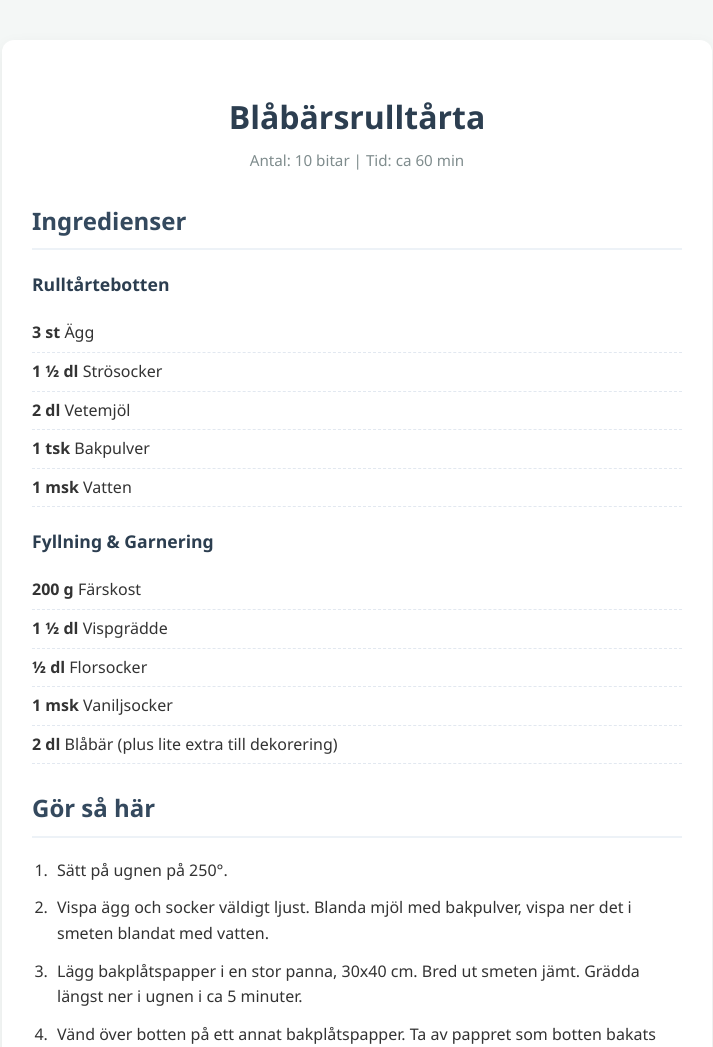
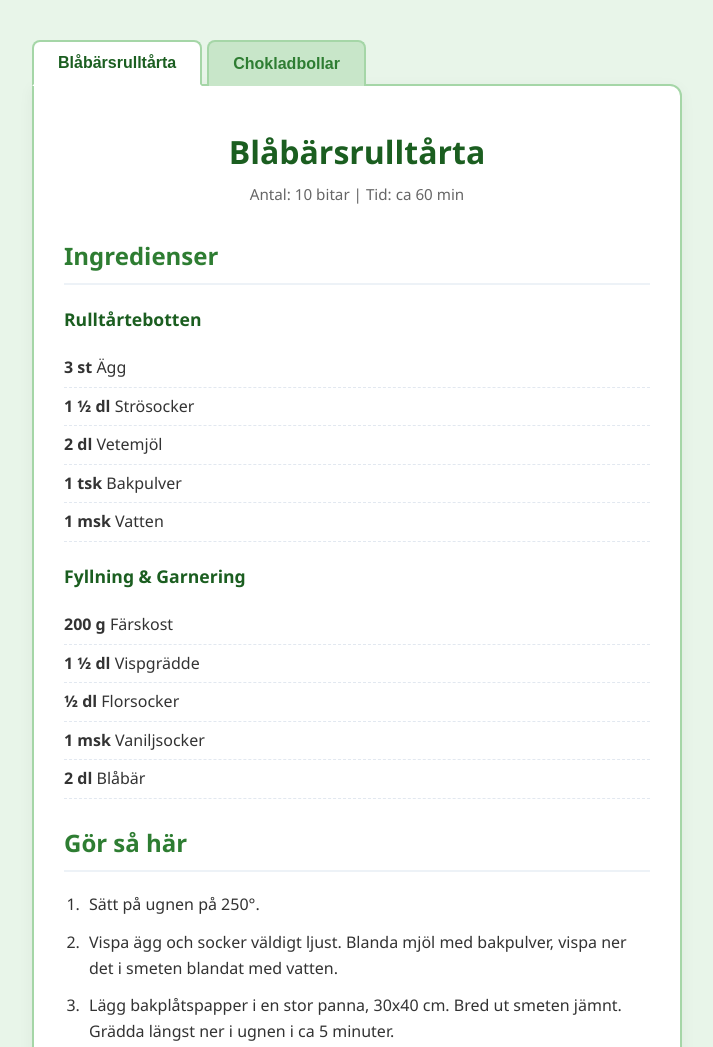
Before and after one commit to Coderwb/recept, a plain HTML site: page index.html in a window 1280 px wide. Shown: the top 1047 px of the page, without its empty margins (283-996 px from the left). Drawn offline with Linux system fonts and the light colour scheme.

Commit message:
Update recipe titles and styles in index.html

```diff
--- a/index.html
+++ b/index.html
@@ -3,43 +3,79 @@
 <head>
     <meta charset="UTF-8">
     <meta name="viewport" content="width=device-width, initial-scale=1.0">
-    <title>Blåbärsrulltårta - Recept</title>
+    <title>Mina Recept</title>
     <style>
         body {
             font-family: 'Segoe UI', Tahoma, Geneva, Verdana, sans-serif;
             line-height: 1.6;
-            background-color: #f4f7f6;
+            background-color: #e8f5e9; /* Ljusgrön bakgrund */
             color: #333;
             margin: 0;
             padding: 20px;
         }
+        .recipe-container {
+            max-width: 650px;
+            margin: 20px auto;
+        }
+        /* Flik-knappar */
+        .tabs {
+            display: flex;
+            gap: 5px;
+            margin-bottom: -2px;
+        }
+        .tab-button {
+            padding: 12px 24px;
+            cursor: pointer;
+            background: #c8e6c9;
+            border: 2px solid #a5d6a7;
+            border-bottom: none;
+            border-radius: 8px 8px 0 0;
+            font-weight: bold;
+            color: #2e7d32;
+            font-size: 1rem;
+            transition: background 0.2s;
+        }
+        .tab-button:hover {
+            background: #a5d6a7;
+        }
+        .tab-button.active {
+            background: #fff;
+            border-color: #a5d6a7;
+            border-bottom: 2px solid #fff;
+            color: #1b5e20;
+        }
+        /* Receptkortet */
         .recipe-card {
-            max-width: 650px;
             background: #fff;
-            margin: 20px auto;
             padding: 30px;
-            border-radius: 12px;
+            border-radius: 0 12px 12px 12px;
+            border: 2px solid #a5d6a7;
             box-shadow: 0 4px 15px rgba(0,0,0,0.05);
+            display: none; /* Döljer alla kort som standard */
+        }
+        .recipe-card.active {
+            display: block; /* Visar det aktiva kortet */
         }
         h1 {
-            color: #2c3e50;
+            color: #1b5e20;
             text-align: center;
+            margin-top: 10px;
             margin-bottom: 5px;
         }
         .meta-info {
             text-align: center;
-            color: #7f8c8d;
+            color: #666;
             font-size: 0.95rem;
             margin-bottom: 30px;
         }
         h2 {
             border-bottom: 2px solid #edf2f7;
             padding-bottom: 8px;
-            color: #34495e;
+            color: #2e7d32;
             margin-top: 25px;
         }
         h3 {
-            color: #2c3e50;
+            color: #1b5e20;
             font-size: 1.1rem;
             margin-bottom: 5px;
         }
@@ -65,12 +101,19 @@
 </head>
 <body>
 
-    <div class="recipe-card">
+<div class="recipe-container">
+    <!-- Flikarna man klickar på -->
+    <div class="tabs">
+        <button class="tab-button active" onclick="openRecipe(event, 'rulltarta')">Blåbärsrulltårta</button>
+        <button class="tab-button" onclick="openRecipe(event, 'chokladbollar')">Chokladbollar</button>
+    </div>
+
+    <!-- RECEPT 1: BLÅBÄRSRULLTÅRTA -->
+    <div id="rulltarta" class="recipe-card active">
         <h1>Blåbärsrulltårta</h1>
         <div class="meta-info">Antal: 10 bitar | Tid: ca 60 min</div>
 
         <h2>Ingredienser</h2>
-
         <div class="section">
             <h3>Rulltårtebotten</h3>
             <ul>
@@ -81,7 +124,6 @@
                 <li><strong>1 msk</strong> Vatten</li>
             </ul>
         </div>
-
         <div class="section">
             <h3>Fyllning & Garnering</h3>
             <ul>
@@ -89,7 +131,7 @@
                 <li><strong>1 ½ dl</strong> Vispgrädde</li>
                 <li><strong>½ dl</strong> Florsocker</li>
                 <li><strong>1 msk</strong> Vaniljsocker</li>
-                <li><strong>2 dl</strong> Blåbär (plus lite extra till dekorering)</li>
+                <li><strong>2 dl</strong> Blåbär</li>
             </ul>
         </div>
 
@@ -97,13 +139,63 @@
         <ol>
             <li>Sätt på ugnen på 250°.</li>
             <li>Vispa ägg och socker väldigt ljust. Blanda mjöl med bakpulver, vispa ner det i smeten blandat med vatten.</li>
-            <li>Lägg bakplåtspapper i en stor panna, 30x40 cm. Bred ut smeten jämt. Grädda längst ner i ugnen i ca 5 minuter.</li>
+            <li>Lägg bakplåtspapper i en stor panna, 30x40 cm. Bred ut smeten jämnt. Grädda längst ner i ugnen i ca 5 minuter.</li>
             <li>Vänd över botten på ett annat bakplåtspapper. Ta av pappret som botten bakats på, låt den svalna under en handduk.</li>
             <li>Blanda färskost, vispgrädde, florsocker och vaniljsocker i en bunke. Vispa väldigt fluffigt.</li>
-            <li>Fördelar 3/4 av fyllningen över hela rulltårtebotten, lägg på blåbär och rulla ihop till en rulltårta med skarven nedåt.</li>
+            <li>Fördela 3/4 av fyllningen över hela rulltårtebotten, lägg på blåbär och rulla ihop till en rulltårta med skarven nedåt.</li>
             <li>Dekorera med resten av fyllningen och lite extra blåbär.</li>
         </ol>
     </div>
 
+    <!-- RECEPT 2: CHOKLADBOLLAR -->
+    <div id="chokladbollar" class="recipe-card">
+        <h1>Klassiska Chokladbollar</h1>
+        <div class="meta-info">Antal: ca 20 st | Tid: 15 min</div>
+
+        <h2>Ingredienser</h2>
+        <ul>
+            <li><strong>100 g</strong> Smör (rumsvarmt)</li>
+            <li><strong>1 dl</strong> Strösocker</li>
+            <li><strong>3 dl</strong> Havregryn</li>
+            <li><strong>3 msk</strong> Kakao</li>
+            <li><strong>1 tsk</strong> Vaniljsocker</li>
+            <li><strong>2 msk</strong> Kallt kaffe (eller vatten)</li>
+            <li><strong>Garnering:</strong> Pärlsocker eller kokosflingor</li>
+        </ul>
+
+        <h2>Gör så här</h2>
+        <ol>
+            <li>Blanda rumsvarmt smör och strösocker i en bunke.</li>
+            <li>Tillsätt havregryn, kakao, vaniljsocker och kaffe. Arbeta ihop till en jämn smet med händerna eller en sked.</li>
+            <li>Forma smeten till runda, fina bollar.</li>
+            <li>Rulla bollarna i pärlsocker eller kokosflingor.</li>
+            <li>Låt chokladbollarna stå i kylskåpet en stund så att de blir fasta före servering.</li>
+        </ol>
+    </div>
+</div>
+
+<!-- Skript som sköter flikbytet när man klickar -->
+<script>
+function openRecipe(evt, recipeName) {
+    var i, recipeCard, tabButton;
+
+    // Dölj alla receptkort
+    recipeCard = document.getElementsByClassName("recipe-card");
+    for (i = 0; i < recipeCard.length; i++) {
+        recipeCard[i].classList.remove("active");
+    }
+
+    // Ta bort "active"-klassen från alla knappar
+    tabButton = document.getElementsByClassName("tab-button");
+    for (i = 0; i < tabButton.length; i++) {
+        tabButton[i].classList.remove("active");
+    }
+
+    // Visa det valda receptkortet och sätt knappen till active
+    document.getElementById(recipeName).classList.add("active");
+    evt.currentTarget.classList.add("active");
+}
+</script>
+
 </body>
 </html>
```
